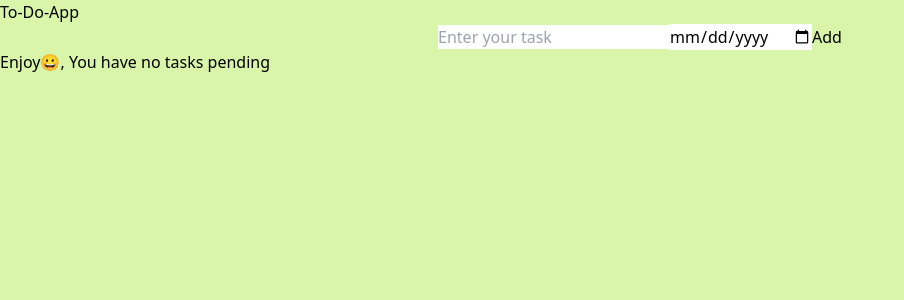
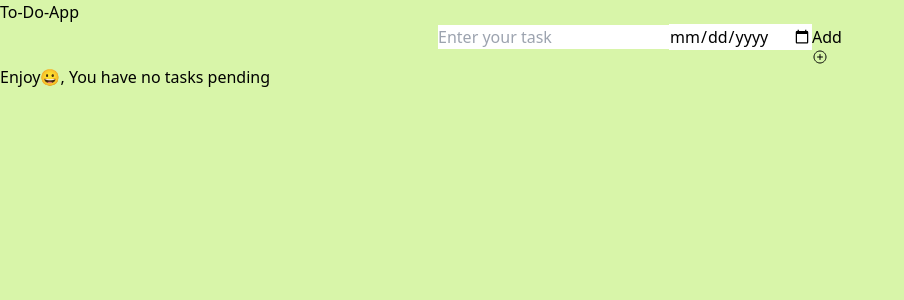
Before and after one commit to Vedant-pilaniwala/My-React-Projects, a React (Vite) app in the folder To-do-app/: page / in a window 1280 px wide. Shown: the top 300 px of the page, without its empty margins (0-904 px from the left). Built offline with nearby package versions, Linux system fonts and the light colour scheme.

Commit message:
Icon added

```diff
--- a/To-do-app/src/Components/Add-To-do.jsx
+++ b/To-do-app/src/Components/Add-To-do.jsx
@@ -1,3 +1,4 @@
+import { IoAddCircleOutline } from "react-icons/io5";
 import { useState } from "react";
 
 function AddToDo({ onNewItem }) {
@@ -47,7 +48,7 @@ function AddToDo({ onNewItem }) {
                 id="addBtn"
                 disabled = {newTask === "" && newDueDate === "" || newDueDate === "" || newTask === "" ? true : false}
             >
-                Add
+                Add<IoAddCircleOutline />
             </button>
         </center>
     );
--- a/To-do-app/src/Components/List-Items.jsx
+++ b/To-do-app/src/Components/List-Items.jsx
@@ -1,3 +1,4 @@
+import { AiFillDelete } from "react-icons/ai";
 
 function ListItem({ task , date , onDeleteClick }) {
 
@@ -18,7 +19,7 @@ function ListItem({ task , date , onDeleteClick }) {
                     className="rounded-md ml-8 mb-4 p-2 w-2/12 bg-gradient-to-r from-red-600 to-red-700 hover:brightness-110 active:brightness-125 text-white text-2xl"
                     onClick={() => {onDeleteClick(task)}}
                 >
-                    Delete
+                    Delete<AiFillDelete />
                 </button>
             </div>
         </>
```
